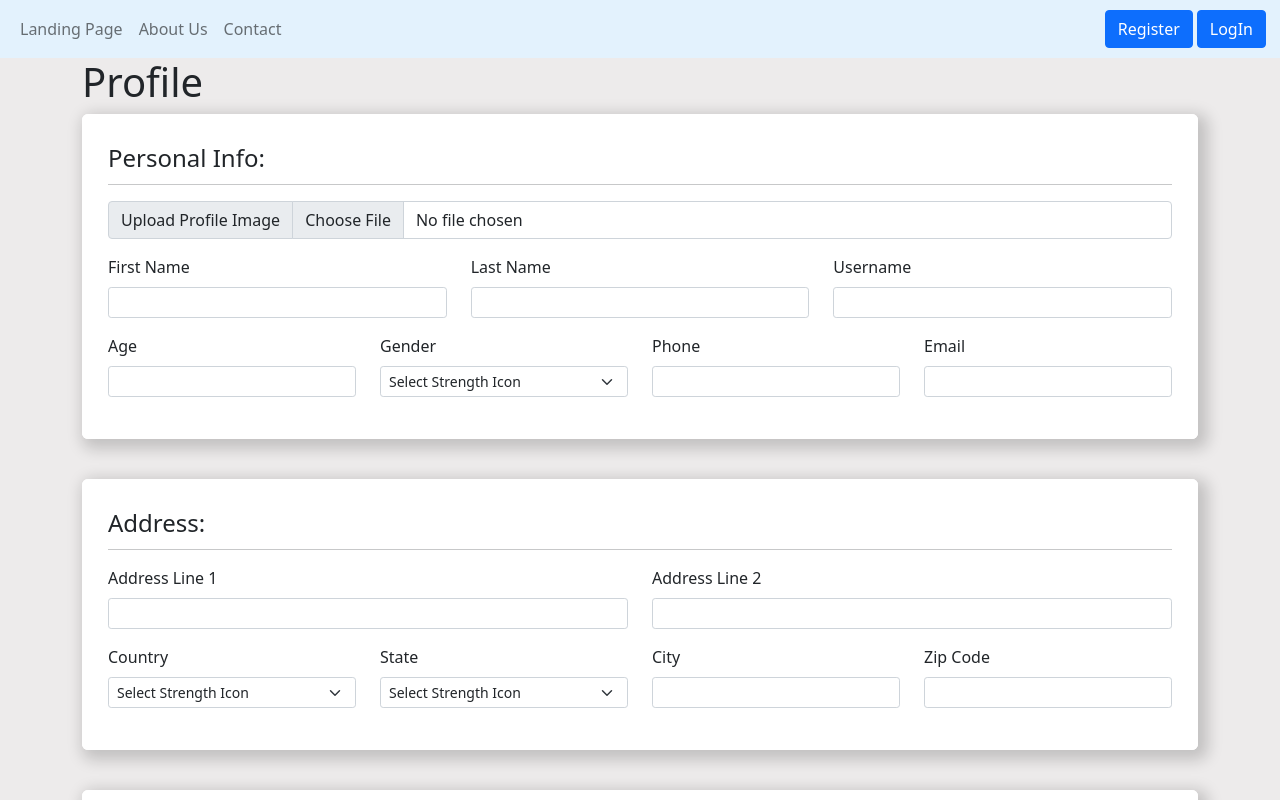
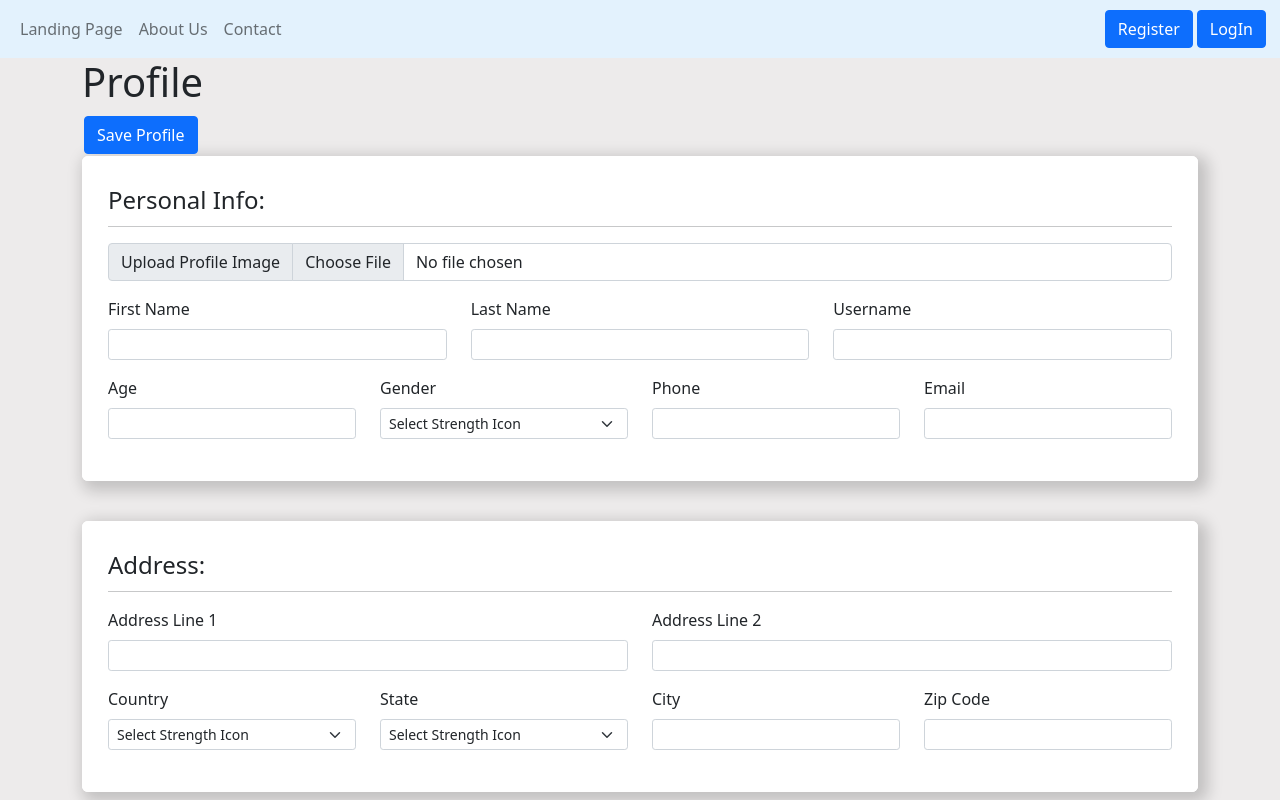
Before and after one commit to jmerlosrepo/bibb-app, a React (Create React App) app: page /profile in a window 1280 px wide. Shown: the top 800 px of the page. Built offline with nearby package versions, Linux system fonts and the light colour scheme.

Commit message:
Profile and Submit form controls

```diff
--- /dev/null
+++ b/src/components/SubmitCancelProfileControls/SubmitCancelProfileControls.jsx
@@ -0,0 +1,14 @@
+import React from 'react'
+import ActionButton from '../ActionButton/ActionButton'
+
+const SubmitCancelProfileControls = () => {
+    const handleProfileSubmit = () => {}
+
+  return (
+    <div>
+        <ActionButton text="Save Profile" color="primary" disabled={false} onClick={handleProfileSubmit} />
+    </div>
+  )
+}
+
+export default SubmitCancelProfileControls
--- a/src/pages/Profile/Profile.jsx
+++ b/src/pages/Profile/Profile.jsx
@@ -1,7 +1,6 @@
 import React from 'react'
 import AddressForm from '../../components/AddressForm/AddressForm'
 import AboutMeForm from '../../components/AboutMeForm/AboutMeForm'
-import ActionButton from '../../components/ActionButton/ActionButton'
 import CertificatesSection from '../../components/CertificatesSection/CertificatesSection'
 import FieldSet from '../../components/FieldSet/FieldSet'
 import EducationSection from '../../components/EducationSection/EducationSection'
@@ -11,15 +10,14 @@ import MajorSkillSection from '../../components/MajorSkillSection/MajorSkillSect
 import PersonalInfoForm from '../../components/PersonalInfoForm/PersonalInfoForm'
 import SocialMediaSection from '../../components/SocialMediaSection/SocialMediaSection'
 import StrengthsSection from '../../components/StrengthsSection/StrengthsSection'
-
+import SubmitCancelProfileControls from '../../components/SubmitCancelProfileControls/SubmitCancelProfileControls'
 const Profile = () => {
 
-
-
-  return (
-    <div className="container mainContainer">
+    return (
+        <div className="container mainContainer">
         <h1>Profile</h1>
         <form>
+            <SubmitCancelProfileControls />
             <FieldSet title="Personal Info:">
                 <PersonalInfoForm />
             </FieldSet>
@@ -50,6 +48,7 @@ const Profile = () => {
             <FieldSet title="Social Media">
                 <SocialMediaSection />
             </FieldSet>
+            <SubmitCancelProfileControls />
         </form>
     </div>
   )
```
